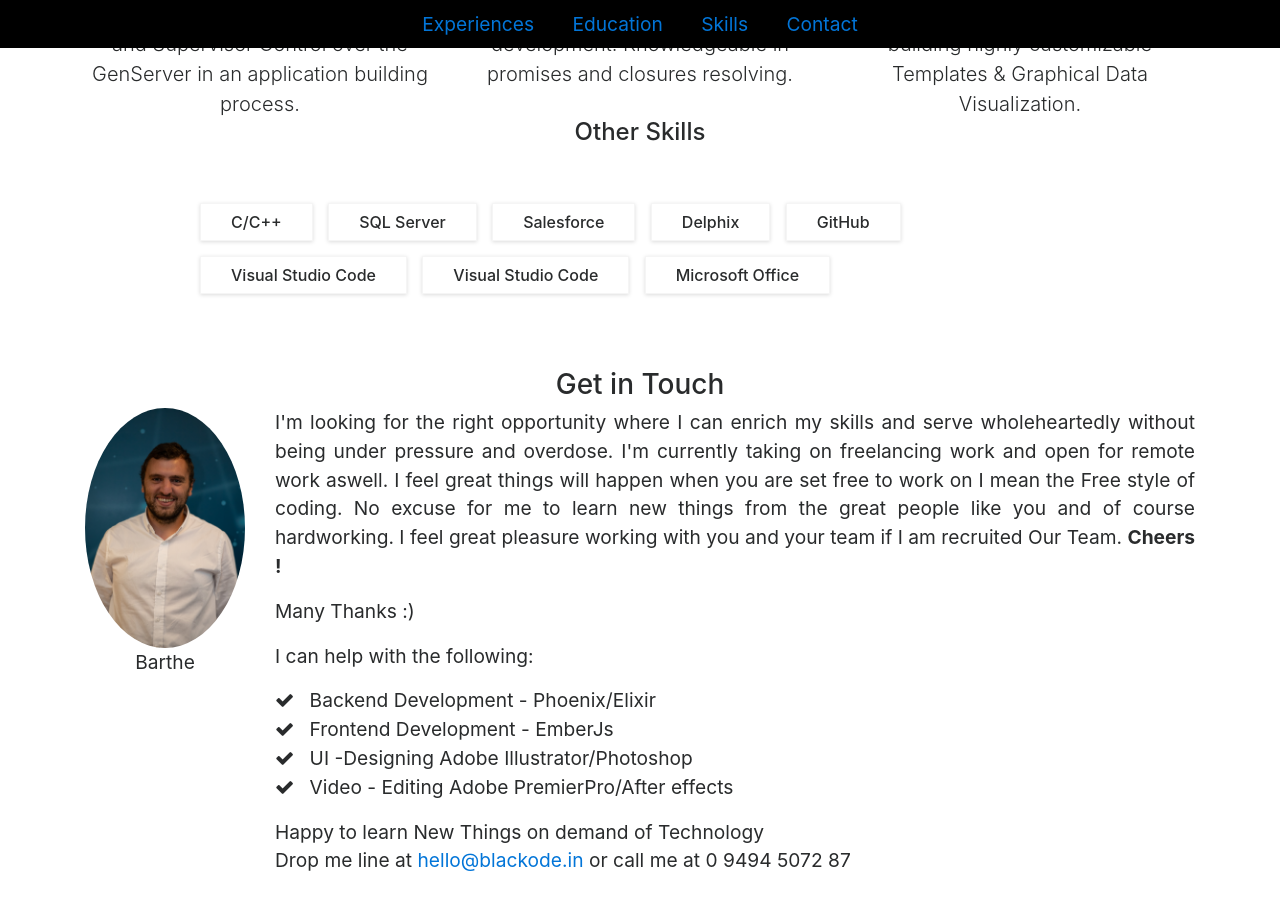
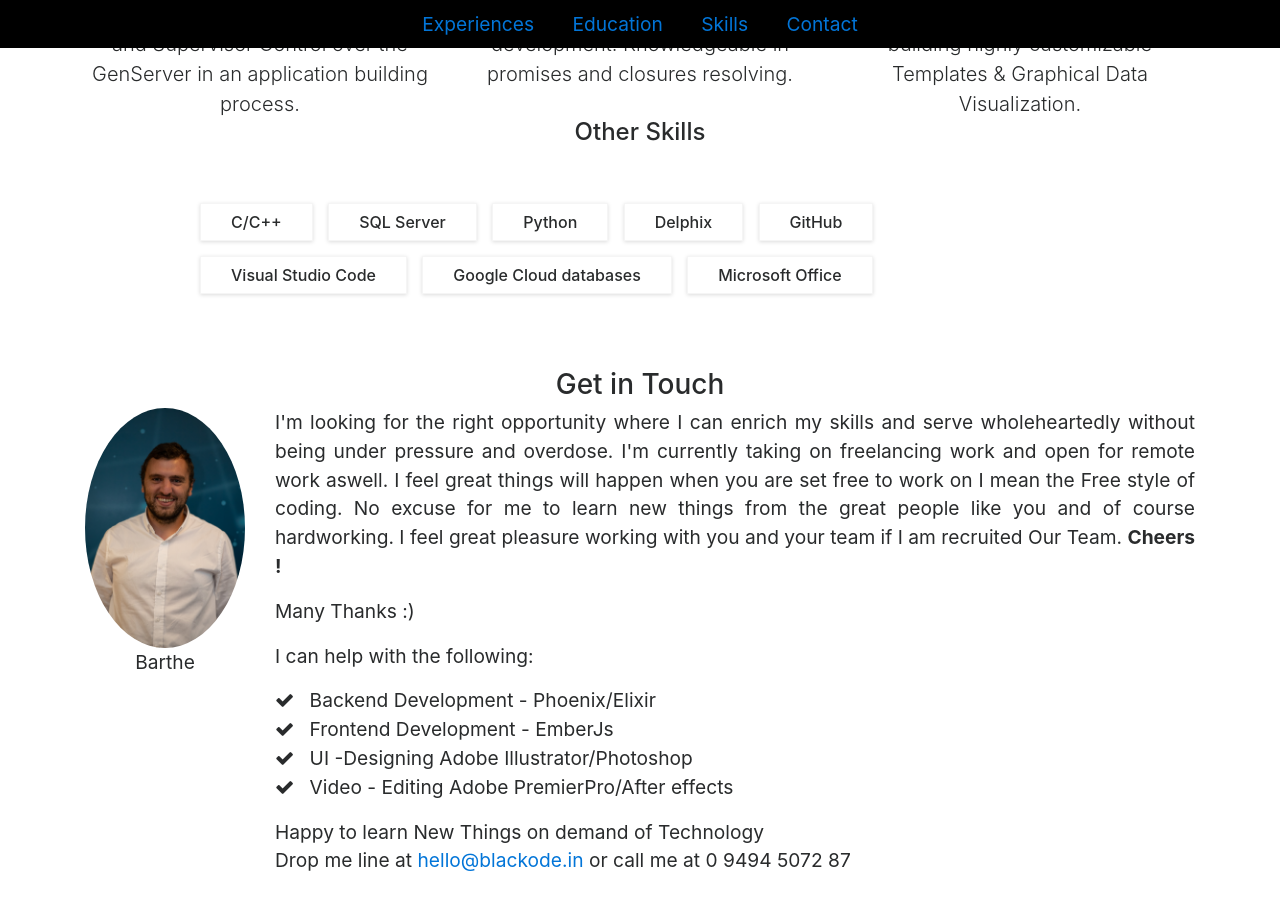
Before and after one commit to HBarthe/hbarthe.github.io, a Jekyll site: the page built from index.html, in a window 1280 px wide and 900 px high, scrolled down 2384 px. Built offline with Jekyll 4.4.1, drawn with Linux system fonts in a browser that asks for light colours; a style sheet for code colours, icons or effects is not loaded.

Commit message:
Update skills.yaml

```diff
--- a/_data/skills.yaml
+++ b/_data/skills.yaml
@@ -24,9 +24,9 @@ topskills:
 otherskills:
   - C/C++
   - SQL Server
-  - Salesforce
+  - Python
   - Delphix
   - GitHub
   - Visual Studio Code
-  - Visual Studio Code
+  - Google Cloud databases
   - Microsoft Office
```
